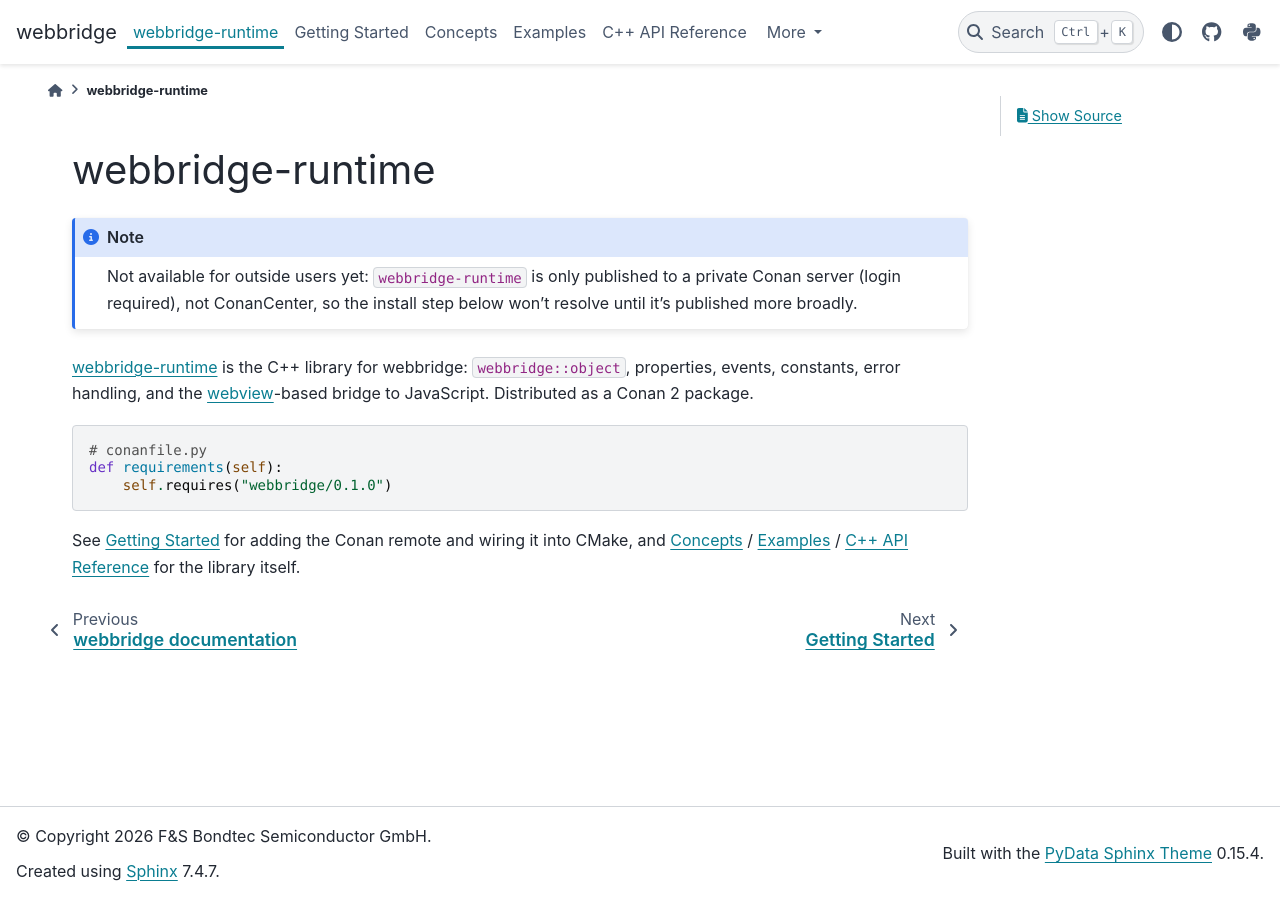
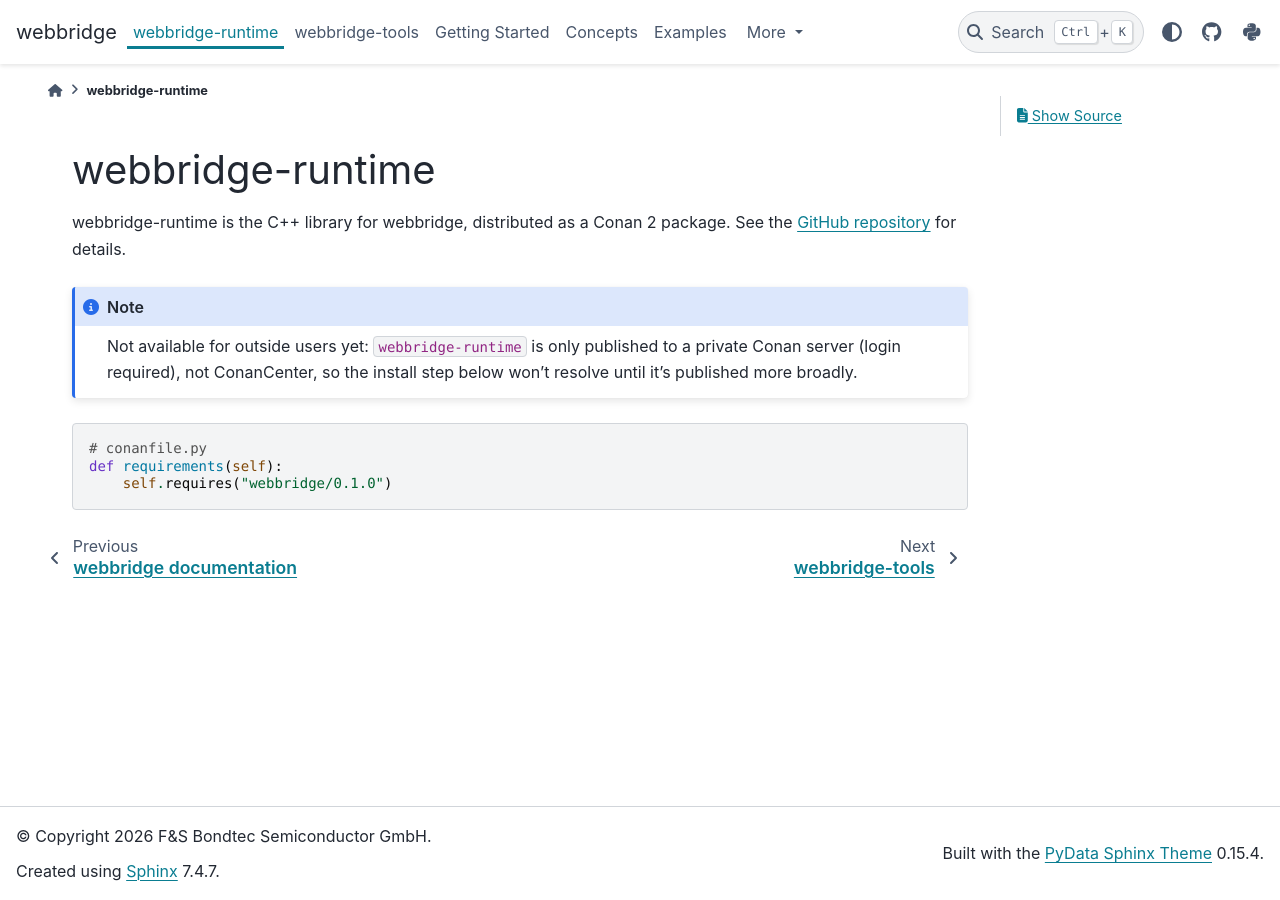
Before and after one commit to WebBridge-Project/webbridge-docs, a Sphinx documentation site: the page built from source/runtime.md, in a window 1280 px wide. Built offline with Sphinx 7.4.7 and the PyData theme 0.15.4, drawn with Linux system fonts in a browser that asks for light colours.

Commit message:
layout update

````diff
--- a/source/runtime.md
+++ b/source/runtime.md
@@ -1,4 +1,9 @@
 # webbridge-runtime
+
+webbridge-runtime is the C++ library for webbridge, distributed as a Conan 2
+package. See the
+[GitHub repository](https://github.com/WebBridge-Project/webbridge-runtime)
+for details.
 
 ```{note}
 Not available for outside users yet: `webbridge-runtime` is only published
@@ -6,18 +11,8 @@
 step below won't resolve until it's published more broadly.
 ```
 
-[webbridge-runtime](https://github.com/WebBridge-Project/webbridge-runtime) is
-the C++ library for webbridge: `webbridge::object`, properties, events,
-constants, error handling, and the
-[webview](https://github.com/webview/webview)-based bridge to JavaScript.
-Distributed as a Conan 2 package.
-
 ```python
 # conanfile.py
 def requirements(self):
     self.requires("webbridge/0.1.0")
 ```
-
-See [Getting Started](getting-started.md) for adding the Conan remote and
-wiring it into CMake, and [Concepts](concepts.md) / [Examples](examples.md) /
-[C++ API Reference](cpp-api.rst) for the library itself.
````
Also changed, not shown: source/index.md (+9 -9 lines).
